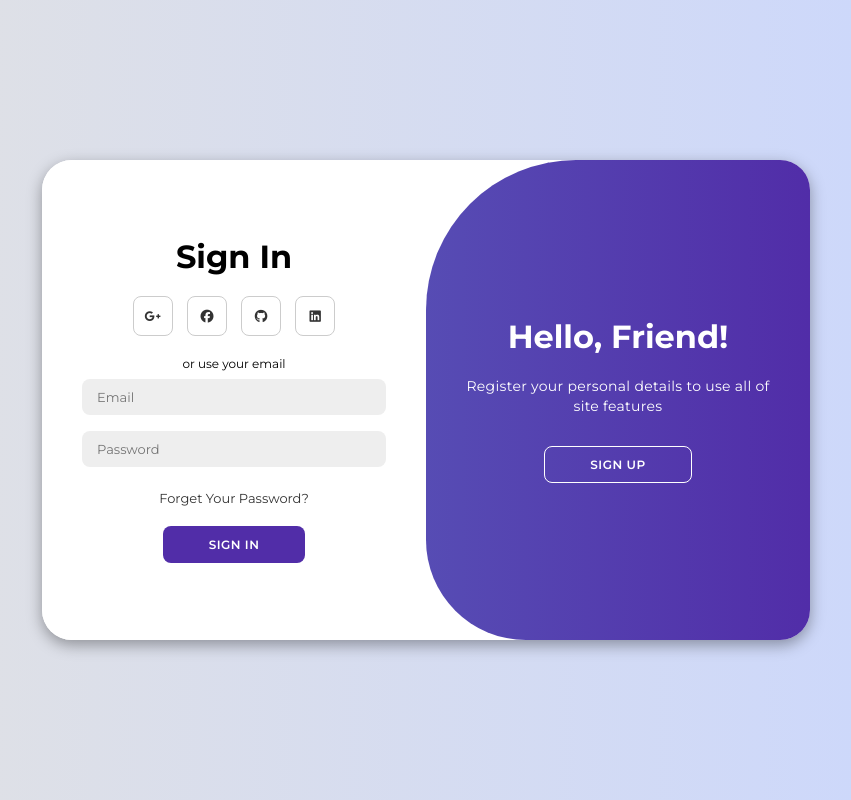
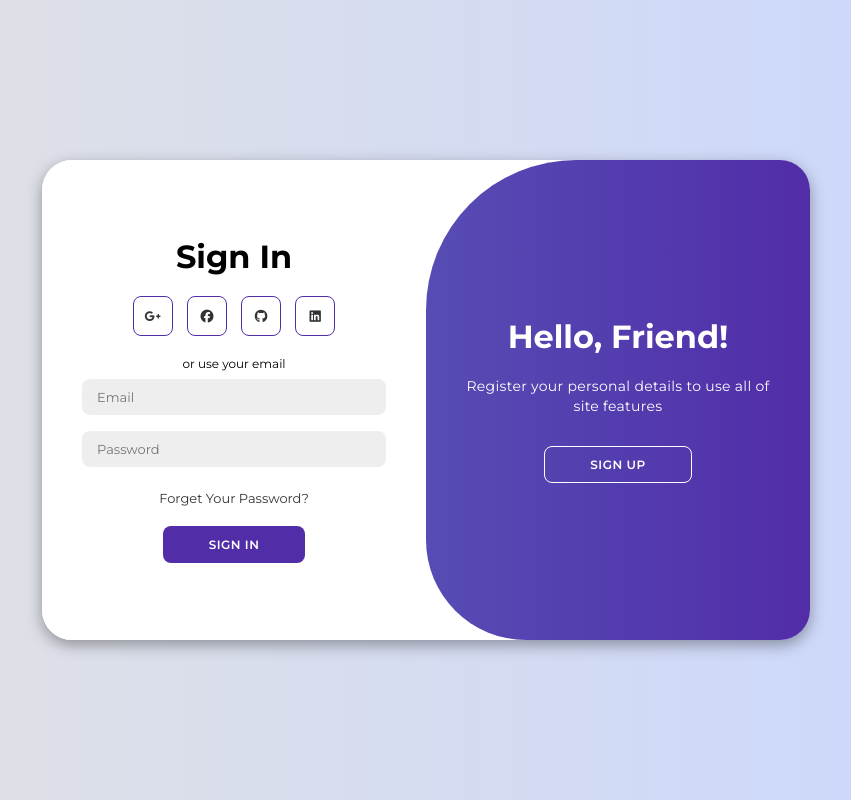
Before and after one commit to TienLe0305/Practice-Advanced-Css, a plain HTML site: page Animated_Login_Page/index.html in a window 1280 px wide. Shown: the whole page, without its empty margins (214-1065 px from the left). Drawn offline with Linux system fonts and the light colour scheme.

Commit message:
Change color

```diff
--- a/Animated_Login_Page/style.css
+++ b/Animated_Login_Page/style.css
@@ -135,7 +135,7 @@ body {
 }
 
 .social-icons a {
-  border: 1px solid #ccc;
+  border: 1px solid #512da8;
   border-radius: 20%;
   display: inline-flex;
   justify-content: center;
```
